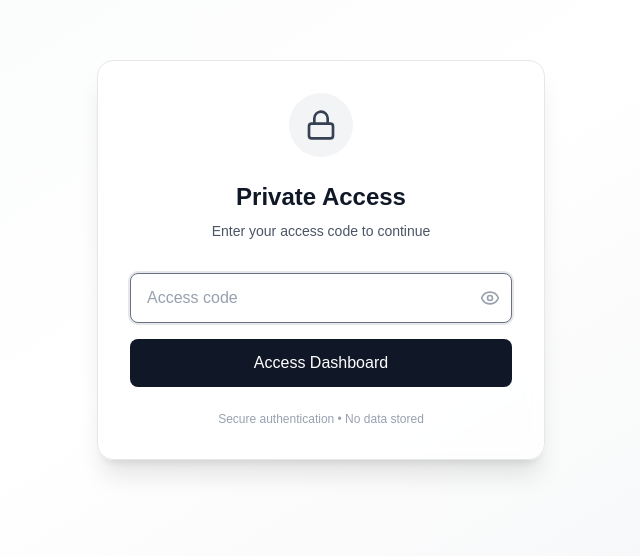
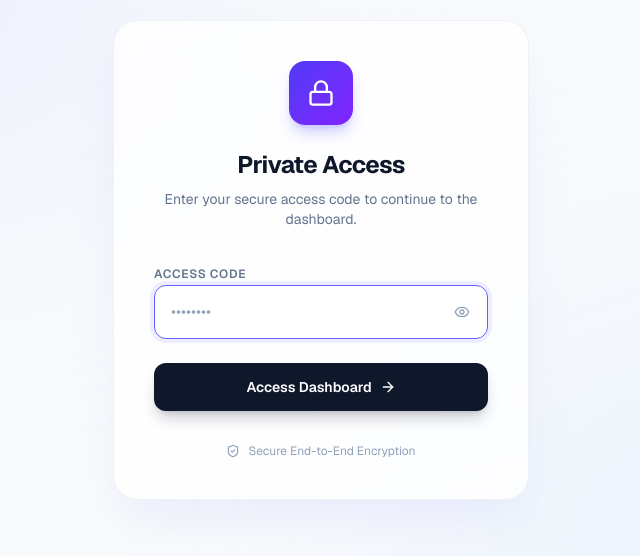
Before and after one commit to saumya-14/ReferJet, a Next.js app: page /1 in a window 1280 px wide. Shown: the part 140-696 px from the top of the page, without its empty margins (319-959 px from the left). Built offline with nearby package versions, Linux system fonts and the light colour scheme.

Commit message:
secret page ui changes

```diff
--- a/app/[code]/page.tsx
+++ b/app/[code]/page.tsx
@@ -1,7 +1,8 @@
 "use client";
 
 import { useState, FormEvent } from "react";
-import { Lock, Loader2, Eye, EyeOff } from "lucide-react";
+import { Lock, Loader2, Eye, EyeOff, ArrowRight, ShieldCheck } from "lucide-react";
+import { motion, AnimatePresence } from "framer-motion";
 
 /**
  * Login page at /<secret-path>
@@ -63,32 +64,61 @@ export default function LoginPage() {
   };
 
   return (
-    <div className="flex min-h-screen items-center justify-center bg-gradient-to-br from-gray-50 via-white to-gray-100 p-4">
-      <div className="w-full max-w-md rounded-2xl border border-gray-200 bg-white/80 p-8 shadow-xl backdrop-blur-sm">
-        {/* Icon */}
-        <div className="mb-6 flex justify-center">
-          <div className="rounded-full bg-gray-100 p-4">
-            <Lock className="h-8 w-8 text-gray-700" />
-          </div>
+    <div className="flex min-h-screen items-center justify-center overflow-hidden bg-[#F8FAFC] font-sans text-slate-900">
+      {/* Background Gradients */}
+      <div className="pointer-events-none fixed inset-0 z-0 overflow-hidden">
+        <div className="absolute -left-[10%] -top-[10%] h-[50%] w-[50%] rounded-full bg-indigo-100/40 blur-[120px]" />
+        <div className="absolute -bottom-[10%] -right-[10%] h-[50%] w-[50%] rounded-full bg-blue-100/40 blur-[120px]" />
       </div>
 
-        {/* Title */}
-        <h1 className="mb-2 text-center text-2xl font-bold text-gray-900">
+      <motion.div
+        initial={{ opacity: 0, y: 20 }}
+        animate={{ opacity: 1, y: 0 }}
+        transition={{ duration: 0.5, ease: "easeOut" }}
+        className="relative z-10 w-full max-w-md px-4"
+      >
+        <div className="overflow-hidden rounded-3xl border border-slate-200/60 bg-white/80 p-8 shadow-2xl shadow-indigo-500/10 backdrop-blur-xl sm:p-10">
+          {/* Header */}
+          <div className="mb-8 flex flex-col items-center text-center">
+            <motion.div
+              initial={{ scale: 0.8, opacity: 0 }}
+              animate={{ scale: 1, opacity: 1 }}
+              transition={{ delay: 0.2, duration: 0.4 }}
+              className="mb-6 flex h-16 w-16 items-center justify-center rounded-2xl bg-gradient-to-br from-indigo-600 to-violet-600 shadow-lg shadow-indigo-500/30"
+            >
+              <Lock className="h-7 w-7 text-white" />
+            </motion.div>
+            <h1 className="mb-2 text-2xl font-bold tracking-tight text-slate-900">
               Private Access
             </h1>
-        <p className="mb-8 text-center text-sm text-gray-600">
-          Enter your access code to continue
+            <p className="text-sm text-slate-500">
+              Enter your secure access code to continue to the dashboard.
             </p>
+          </div>
 
           {/* Form */}
-        <form onSubmit={handleSubmit} className="space-y-4">
-          <div className="relative">
+          <form onSubmit={handleSubmit} className="space-y-6">
+            <div className="space-y-2">
+              <label
+                htmlFor="password"
+                className="text-xs font-semibold uppercase tracking-wider text-slate-500"
+              >
+                Access Code
+              </label>
+              <div className="relative group">
                 <input
+                  id="password"
                   type={showPassword ? "text" : "password"}
                   value={password}
-              onChange={(e) => setPassword(e.target.value)}
-              placeholder="Access code"
-              className="w-full rounded-lg border border-gray-300 bg-white px-4 py-3 pr-12 text-gray-900 placeholder-gray-400 focus:border-gray-500 focus:outline-none focus:ring-2 focus:ring-gray-200"
+                  onChange={(e) => {
+                    setPassword(e.target.value);
+                    if (error) setError("");
+                  }}
+                  placeholder="••••••••"
+                  className={`w-full rounded-xl border bg-slate-50/50 px-4 py-3.5 pr-12 text-slate-900 placeholder-slate-400 transition-all focus:bg-white focus:outline-none focus:ring-4 ${error
+                      ? "border-red-300 focus:border-red-500 focus:ring-red-500/10"
+                      : "border-slate-200 focus:border-indigo-500 focus:ring-indigo-500/10"
+                    }`}
                   required
                   autoFocus
                   disabled={isLoading}
@@ -96,46 +126,66 @@ export default function LoginPage() {
                 <button
                   type="button"
                   onClick={() => setShowPassword(!showPassword)}
-              className="absolute right-3 top-1/2 -translate-y-1/2 text-gray-400 hover:text-gray-600"
+                  className="absolute right-3 top-1/2 -translate-y-1/2 rounded-lg p-1.5 text-slate-400 transition-colors hover:bg-slate-100 hover:text-slate-600 focus:outline-none"
                   tabIndex={-1}
                 >
                   {showPassword ? (
-                <EyeOff className="h-5 w-5" />
+                    <EyeOff className="h-4 w-4" />
                   ) : (
-                <Eye className="h-5 w-5" />
+                    <Eye className="h-4 w-4" />
                   )}
                 </button>
               </div>
+            </div>
 
-          {/* Error message */}
+            {/* Error Message */}
+            <AnimatePresence>
               {error && (
-            <div className="rounded-lg bg-red-50 p-3 text-sm text-red-600">
+                <motion.div
+                  initial={{ opacity: 0, height: 0 }}
+                  animate={{ opacity: 1, height: "auto" }}
+                  exit={{ opacity: 0, height: 0 }}
+                  className="overflow-hidden"
+                >
+                  <div className="flex items-center gap-2 rounded-xl border border-red-100 bg-red-50 p-3 text-sm text-red-600">
+                    <div className="flex h-5 w-5 shrink-0 items-center justify-center rounded-full bg-red-100">
+                      <span className="block h-1.5 w-1.5 rounded-full bg-red-600" />
+                    </div>
                     {error}
                   </div>
+                </motion.div>
               )}
+            </AnimatePresence>
 
-          {/* Submit button */}
-          <button
+            {/* Submit Button */}
+            <motion.button
               type="submit"
               disabled={isLoading}
-            className="w-full rounded-lg bg-gray-900 px-4 py-3 font-medium text-white transition-colors hover:bg-gray-800 focus:outline-none focus:ring-2 focus:ring-gray-900 focus:ring-offset-2 disabled:cursor-not-allowed disabled:opacity-50"
+              whileHover={{ scale: 1.01 }}
+              whileTap={{ scale: 0.99 }}
+              className="group relative flex w-full items-center justify-center gap-2 rounded-xl bg-slate-900 px-4 py-3.5 text-sm font-semibold text-white shadow-lg shadow-slate-900/20 transition-all hover:bg-slate-800 hover:shadow-slate-900/30 disabled:cursor-not-allowed disabled:opacity-70"
             >
               {isLoading ? (
-              <span className="flex items-center justify-center gap-2">
+                <>
                   <Loader2 className="h-4 w-4 animate-spin" />
-                Verifying...
-              </span>
+                  <span>Verifying...</span>
+                </>
               ) : (
-              "Access Dashboard"
+                <>
+                  <span>Access Dashboard</span>
+                  <ArrowRight className="h-4 w-4 transition-transform group-hover:translate-x-1" />
+                </>
               )}
-          </button>
+            </motion.button>
           </form>
 
-        {/* Security note */}
-        <p className="mt-6 text-center text-xs text-gray-400">
-          Secure authentication • No data stored
-        </p>
+          {/* Footer */}
+          <div className="mt-8 flex items-center justify-center gap-2 text-xs text-slate-400">
+            <ShieldCheck className="h-3.5 w-3.5" />
+            <span>Secure End-to-End Encryption</span>
           </div>
+        </div>
+      </motion.div>
     </div>
   );
 }
--- a/app/dashboard/page.tsx
+++ b/app/dashboard/page.tsx
@@ -1,6 +1,6 @@
 "use client";
 
-import { useEffect, useState } from "react";
+import { useState } from "react";
 import { useRouter } from "next/navigation";
 import { motion, AnimatePresence } from "framer-motion";
 import {
@@ -9,12 +9,10 @@ import {
   Send,
   LogOut,
   CheckCircle2,
-  XCircle,
   Loader2,
   Inbox,
   Search,
   Bell,
-  ChevronRight,
   MoreHorizontal,
 } from "lucide-react";
 
@@ -76,7 +74,6 @@ const dummyHistory: EmailHistory[] = [
 
 export default function Dashboard() {
   const router = useRouter();
-  const [mounted, setMounted] = useState(false);
   const [activeTab, setActiveTab] = useState<Tab>("send");
   const [isLoading, setIsLoading] = useState(false);
   const [history, setHistory] = useState<EmailHistory[]>(dummyHistory);
@@ -90,10 +87,6 @@ export default function Dashboard() {
     subject: "",
     messageBody: "",
   });
-
-  useEffect(() => {
-    setMounted(true);
-  }, []);
 
   const handleLogout = async () => {
     // Simulate logout delay
@@ -141,10 +134,6 @@ export default function Dashboard() {
       [e.target.name]: e.target.value,
     });
   };
-
-  if (!mounted) {
-    return null;
-  }
 
   return (
     <div className="flex h-screen w-full overflow-hidden bg-[#F8FAFC] font-sans text-slate-900">
@@ -441,8 +430,8 @@ export default function Dashboard() {
                               <td className="px-6 py-4">
                                 <span
                                   className={`inline-flex items-center gap-1.5 rounded-full px-2.5 py-1 text-xs font-medium ${item.status === "sent"
-                                      ? "bg-emerald-100 text-emerald-700"
-                                      : "bg-red-100 text-red-700"
+                                    ? "bg-emerald-100 text-emerald-700"
+                                    : "bg-red-100 text-red-700"
                                     }`}
                                 >
                                   <span className={`h-1.5 w-1.5 rounded-full ${item.status === "sent" ? "bg-emerald-500" : "bg-red-500"
@@ -499,8 +488,8 @@ function NavItem({
     <button
       onClick={onClick}
       className={`group flex w-full items-center justify-between rounded-xl px-4 py-3 text-sm font-medium transition-all ${active
-          ? "bg-indigo-50 text-indigo-600"
-          : "text-slate-600 hover:bg-slate-50 hover:text-slate-900"
+        ? "bg-indigo-50 text-indigo-600"
+        : "text-slate-600 hover:bg-slate-50 hover:text-slate-900"
         }`}
     >
       <div className="flex items-center gap-3">
--- a/app/page.tsx
+++ b/app/page.tsx
@@ -9,6 +9,7 @@ export default function RestrictedAccess() {
 
   useEffect(() => {
     setMounted(true);
+    // eslint-disable-next-line react-hooks/exhaustive-deps
   }, []);
 
   const handleGoBack = () => {
@@ -39,9 +40,8 @@ export default function RestrictedAccess() {
 
       {/* Card */}
       <div
-        className={`relative z-10 w-full max-w-xl rounded-3xl border border-gray-200 bg-white/80 p-10 backdrop-blur-xl shadow-2xl transition-all duration-700 ${
-          mounted ? "translate-y-0 opacity-100 scale-100" : "translate-y-8 opacity-0 scale-95"
-        }`}
+        className={`relative z-10 w-full max-w-xl rounded-3xl border border-gray-200 bg-white/80 p-10 backdrop-blur-xl shadow-2xl transition-all duration-700 ${mounted ? "translate-y-0 opacity-100 scale-100" : "translate-y-8 opacity-0 scale-95"
+          }`}
       >
         {/* Icon */}
         <div className="mb-8 flex justify-center">
```
Lines whose indentation alone changed are shown as unchanged.
